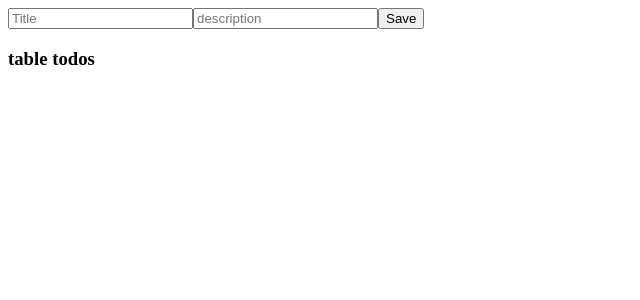
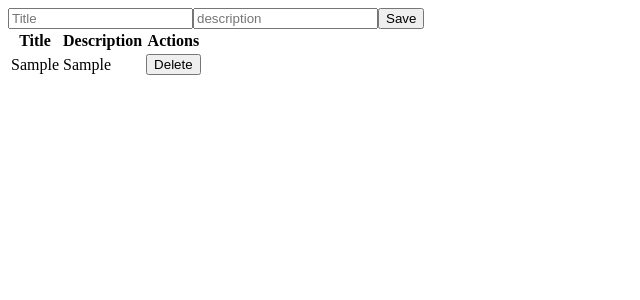
Before and after one commit to GiuProgramert/react-todo-list, a React (Create React App) app: page / in a window 1280 px wide. Both pictures are taken after typing "Sample", "Sample" into the empty fields and a click on the button "Save". Shown: the top 300 px of the page, without its empty margins (0-640 px from the left). Built offline with nearby package versions, Linux system fonts and the light colour scheme.

Commit message:
Added the table of todos

```diff
--- a/src/components/App.js
+++ b/src/components/App.js
@@ -10,18 +10,31 @@ import TableTodos from "./TableTodos";
 class App extends Component {
   constructor(props) {
     super(props);
+    this.handleAddTodo = this.handleAddTodo.bind(this);
+
     this.state = {
-      todos: getToDos()
+      toDos: getToDos()
     }
   }
 
+  handleAddTodo(toDo) {
+    addToDo(toDo);
+    this.setState({
+      toDos: getToDos(),
+    })
+  }
+
   render() {
+    const { toDos } = this.state;
+
     return (
       <div>
         <InputTodos
-          addToDo={addToDo}
+          addToDo={this.handleAddTodo}
         />
-        <TableTodos/>
+        <TableTodos
+          toDos={toDos}
+        />
       </div>
     );
   }
--- a/src/components/InputTodos.js
+++ b/src/components/InputTodos.js
@@ -9,53 +9,55 @@ class InputTodos extends Component {
     this.restarInputs = this.restarInputs.bind(this);
 
     this.state = {
-      title: '',
-      description: '',
-    }
+      title: "",
+      description: "",
+    };
   }
 
   restarInputs() {
     this.setState({
-      title: '',
-      description: ''
-    })
+      title: "",
+      description: "",
+    });
   }
 
   handleSubmit(e) {
-    e.preventDefault()
+    e.preventDefault();
     this.props.addToDo({
       title: this.state.title,
       description: this.state.description,
-    })
-    this.restarInputs()
+    });
+    this.restarInputs();
   }
 
   handleTitleChange(e) {
     this.setState({
       title: e.target.value,
-    })
+    });
   }
 
   handleDescriptionChange(e) {
     this.setState({
       description: e.target.value,
-    })
+    });
   }
 
   render() {
+    const { title, description } = this.state;
+
     return (
       <div>
         <form onSubmit={this.handleSubmit}>
           <input
             type="text"
-            value={this.state.title}
+            value={title}
             onChange={this.handleTitleChange}
             placeholder="Title"
           />
           <input
             type="text"
             placeholder="description"
-            value={this.state.description}
+            value={description}
             onChange={this.handleDescriptionChange}
           />
           <button>Save</button>
@@ -65,4 +67,4 @@ class InputTodos extends Component {
   }
 }
 
-export default InputTodos
+export default InputTodos;
--- /dev/null
+++ b/src/components/TableItemTodos.js
@@ -0,0 +1,17 @@
+import { Component } from "react";
+
+class TableItemTodo extends Component {
+  render() {
+    const { title, description } = this.props.toDo;
+
+    return (
+      <tr>
+        <td>{title}</td>
+        <td>{description}</td>
+        <td><button>Delete</button></td>
+      </tr>
+    );
+  }
+}
+
+export default TableItemTodo;
--- a/src/components/TableTodos.js
+++ b/src/components/TableTodos.js
@@ -1,9 +1,34 @@
 import { Component } from "react";
+import TableItemTodo from "./TableItemTodos";
 
 class TableTodos extends Component {
   render() {
-    return <h3>table todos</h3>
+    const { toDos } = this.props;
+
+    return toDos.length === 0 ?
+    (
+      <div>Don't have toDos</div>
+    ) :
+    (
+      <table>
+        <thead>
+          <tr>
+            <th>Title</th>
+            <th>Description</th>
+            <th>Actions</th>
+          </tr>
+        </thead>
+        <tbody>
+          {toDos.map((toDo) => {
+            return <TableItemTodo
+              toDo={toDo}
+              key={toDo.id}
+            />;
+          })}
+        </tbody>
+      </table>
+    );
   }
 }
 
-export default TableTodos
+export default TableTodos;
```
